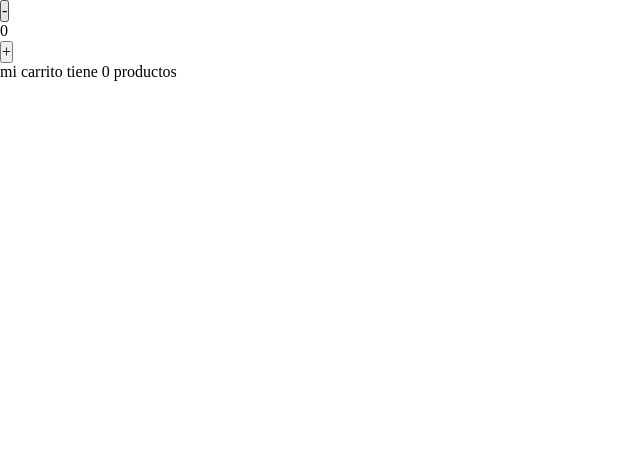
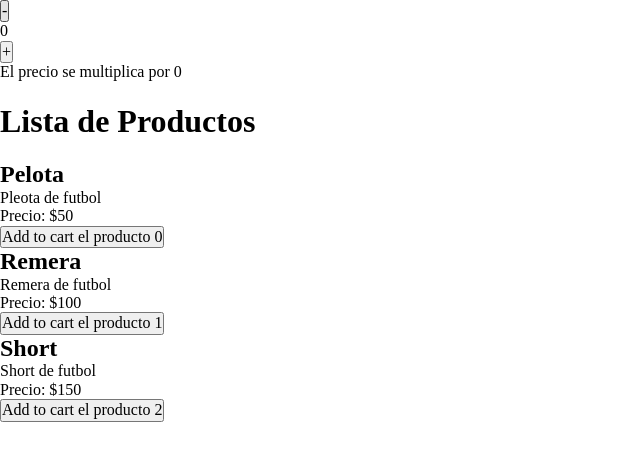
Before and after one commit to ramonsebastianluna/Ecommerce-Product-Page-FEM, a React (Vite) app: page / in a window 1280 px wide. Shown: the top 460 px of the page, without its empty margins (0-640 px from the left). Built offline with nearby package versions, Linux system fonts and the light colour scheme.

Commit message:
feat(components): display data via data file

```diff
--- a/src/App.jsx
+++ b/src/App.jsx
@@ -1,6 +1,7 @@
 import ProductsContextComponent from './components/ProductsContextComponent';
 import Amount from './components/Amount';
 import Cart from './components/Cart';
+import Card from './components/Card';
 import './sass/main.scss'
 
 
@@ -9,6 +10,7 @@ function App() {
     <ProductsContextComponent>
         <Amount />
         <Cart />
+        <Card />
     </ProductsContextComponent>
   )
 }
--- /dev/null
+++ b/src/components/Card.jsx
@@ -0,0 +1,26 @@
+import { productsContext } from "../contexts/productsContext"
+import { useContext } from "react"
+
+const Card = () => {
+    const { products } = useContext(productsContext)
+
+    return (
+        <>
+            <div>
+                <h1>Lista de Productos</h1>
+                <ul>
+                    {products.map((producto) => (
+                    <li key={producto.id}>
+                        <h2>{producto.title}</h2>
+                        <p>{producto.description}</p>
+                        <p>Precio: ${producto.price}</p>
+                        <button>Add to cart el producto {producto.id}</button>
+                    </li>
+                    ))}
+                </ul>
+            </div>
+        </>
+    )
+}
+
+export default Card
--- a/src/components/Cart.jsx
+++ b/src/components/Cart.jsx
@@ -6,7 +6,7 @@ const Cart = () => {
 
     return (
         <>
-            <div>mi carrito tiene {itemsCart} productos</div>
+            <div>El precio se multiplica por {itemsCart}</div>
         </>
     )
 }
--- a/src/components/ProductsContextComponent.jsx
+++ b/src/components/ProductsContextComponent.jsx
@@ -1,5 +1,6 @@
 import { productsContext } from "../contexts/productsContext";
 import { useState } from "react";
+import { products } from "../data/data";
 
 const ProductsContextComponent = ({children}) => {
     const [itemsCart, setItemsCart] = useState(0)
@@ -12,12 +13,15 @@ const ProductsContextComponent = ({children}) => {
         itemsCart !== 0 && setItemsCart(prev => prev - 1)
     }
 
-    const products = [0,1,2,3,4,5];
-
-
-
     return (
-        <productsContext.Provider value={{products, itemsCart, increaseItemCart, decreaseItemCart}}>
+        <productsContext.Provider
+            value={{
+                products,
+                itemsCart,
+                increaseItemCart,
+                decreaseItemCart,
+            }}
+        >
             {children}
         </productsContext.Provider>
     )
--- /dev/null
+++ b/src/data/data.js
@@ -0,0 +1,5 @@
+export const products = [
+    {id: 0,title: "Pelota", description: "Pleota de futbol", price: 50 },
+    {id: 1,title: "Remera", description: "Remera de futbol", price: 100 },
+    {id: 2,title: "Short", description: "Short de futbol", price: 150 }
+]
```
